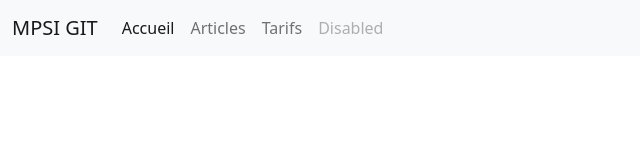
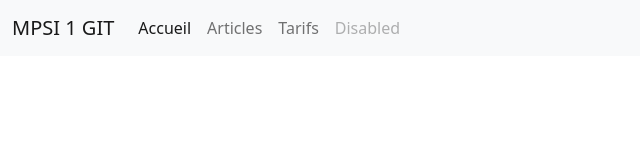
Before and after one commit to jlfrancisco/mpsi1-git-initiation, a plain HTML site: page index.html in a window 1280 px wide. Shown: the whole page, without its empty margins (0-640 px from the left). Drawn offline with nearby package versions, Linux system fonts and the light colour scheme.

Commit message:
Modification de index.html

```diff
--- a/index.html
+++ b/index.html
@@ -11,7 +11,7 @@
 
         <nav class="navbar navbar-expand-lg navbar-light bg-light">
             <div class="container-fluid">
-                <a class="navbar-brand" href="#">MPSI GIT</a>
+                <a class="navbar-brand" href="https://www.mpsi1.com">MPSI 1 GIT</a>
                 <button class="navbar-toggler" type="button" data-bs-toggle="collapse" data-bs-target="#navbarNav" aria-controls="navbarNav" aria-expanded="false" aria-label="Toggle navigation">
                 <span class="navbar-toggler-icon"></span>
                 </button>
```
